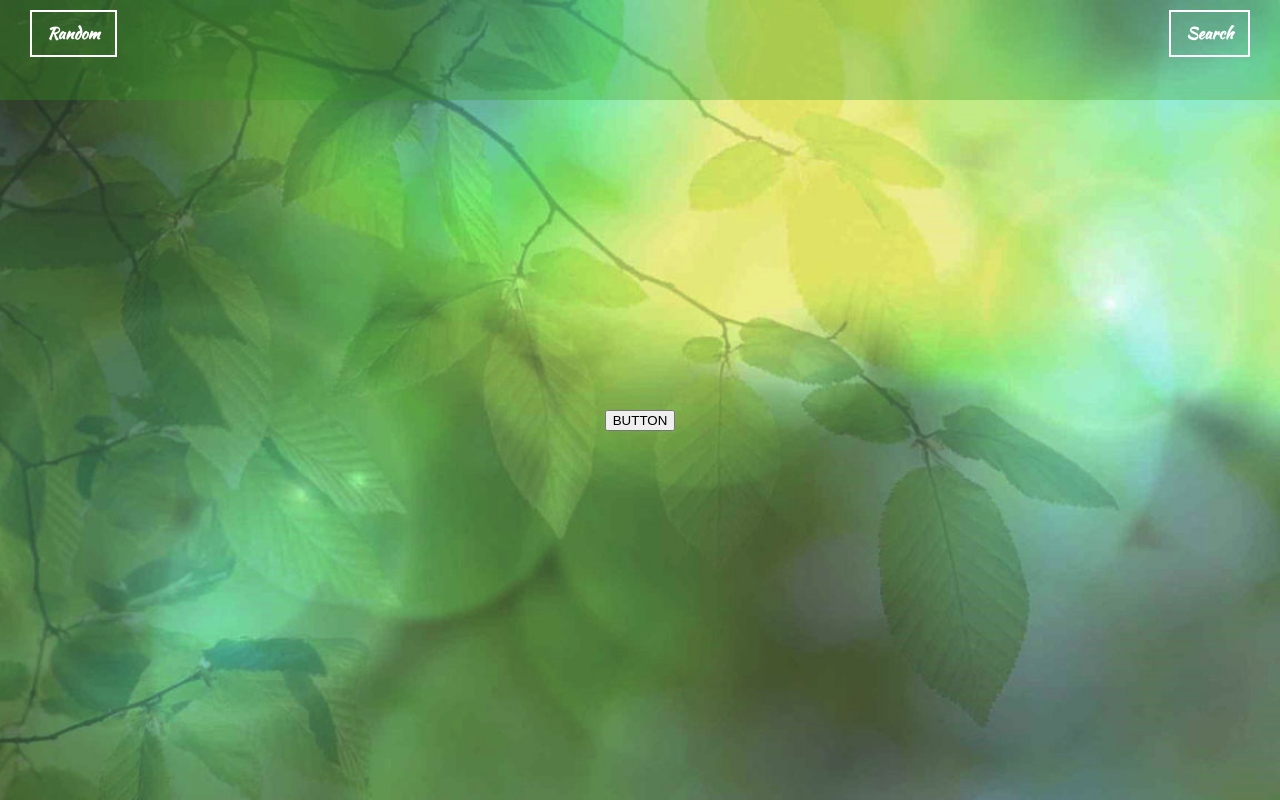
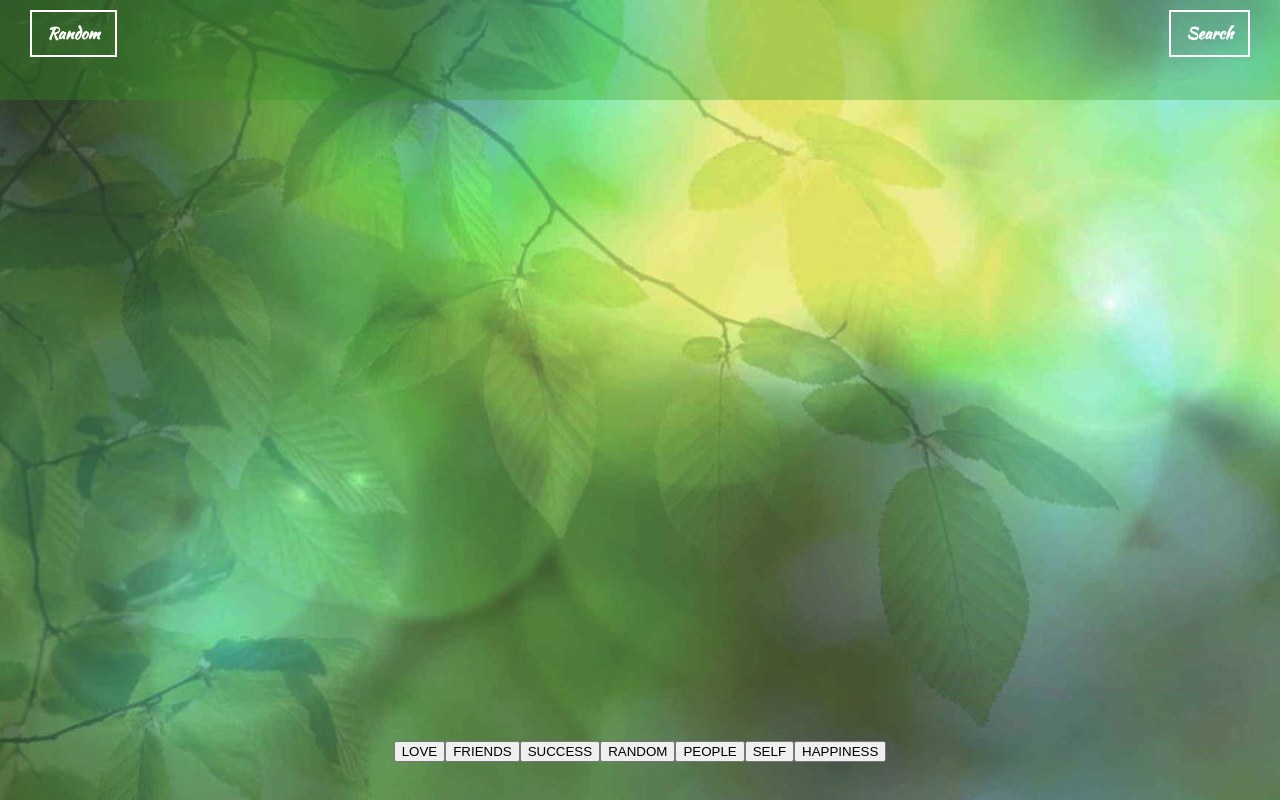
Before and after one commit to bguayante/SEIR-Project2, a React (Create React App) app in the folder project-2/: page / in a window 1280 px wide. Built offline with nearby package versions, Linux system fonts and the light colour scheme; no server answers.

Commit message:
buttons rendered and wired up

```diff
--- a/project-2/src/App.css
+++ b/project-2/src/App.css
@@ -36,11 +36,6 @@ p {
   font-size: 2rem;
   text-align: center;
   font-family: 'Kaushan Script', cursive;
-  cursor: pointer;
-}
-
-p:hover {
-  color: black
 }
 
 a {
@@ -61,3 +56,7 @@ a:hover{
 div{
   /* border: 1px solid black; */
 }
+
+.search {
+  text-align: center;
+}
--- a/project-2/src/App.js
+++ b/project-2/src/App.js
@@ -3,17 +3,44 @@ import Advice from './Advice';
 import Header from './Header';
 import './App.css';
 import Search from './Search';
-import { Route, Link } from 'react-router-dom';
 
 class App extends Component {
 	constructor(props) {
 		super(props);
 		this.state = {
+			array: [],
 			advice: '',
-			searchedAdvice: [],
-			queryTerm: 'love',
+			query: '',
 		};
 	}
+
+	//click button
+	//retrieve searched advice
+	//display random advice from searched advice
+
+	// RANDOM ADVICE FROM CATEGORY SOLUTION
+	// this.state.array.slips[
+	// Math.floor(Math.random() * this.state.array.slips.length)
+	// ].advice
+
+	valueHandler = (event) => {
+		this.setState({ query: event.target.value }, this.showSearchedAdvice);
+	};
+
+	showSearchedAdvice = () => {
+		const url = `https://api.adviceslip.com/advice${this.state.query}`;
+		fetch(url)
+			.then((response) => response.json())
+			.then((data) => {
+				this.setState({ array: data }, () => {
+					this.setState({
+						advice: this.state.array.slips[
+							Math.floor(Math.random() * this.state.array.slips.length)
+						].advice,
+					});
+				});
+			});
+	};
 
 	updateAdvice = () => {
 		const url = 'https://api.adviceslip.com/advice';
@@ -22,39 +49,10 @@ class App extends Component {
 			.then((data) => {
 				this.setState({ advice: data.slip.advice });
 			})
-			.then(console.log(this.state.advice))
 			.catch(console.error);
 	};
-	// RANDOM ADVICE FROM CATEGORY SOLUTION
-	// this.state.array.slips[
-	// Math.floor(Math.random() * this.state.array.slips.length)
-	// ].advice
 
-	showSearchedAdvice = () => {
-		const url = `https://api.adviceslip.com/advice/search/${this.state.queryTerm}`;
-		fetch(url)
-			.then((response) => response.json())
-			.then((data) => {
-				this.setState({ searchedAdvice: data });
-			})
-			.catch(console.error);
-		console.log(this.state.searchedAdvice);
-	};
-
-	searchFormChange = (event) => {
-		event.preventDefault();
-		this.setState({ queryTerm: event.target.value });
-	};
-
-	searchFormSubmit = (event) => {
-		event.preventDefault();
-		const search = event.target.value;
-		this.setState({ queryTerm: search });
-		this.showSearchedAdvice();
-		console.log(this.state.queryTerm);
-	};
-
-	componentWillMount() {
+	componentDidMount() {
 		this.updateAdvice();
 	}
 
@@ -70,15 +68,12 @@ class App extends Component {
 						/>
 					</div>
 					{/* <Route path='/' component={App}/> */}
-					<div className='search'>
-						<button onClick={this.showSearchedAdvice}>BUTTON</button>
-						{/* <Search
-				  		searchFormSubmit={this.searchFormSubmit}
-				  		searchString={this.state.queryTerm}
-			  			searchFormChange={this.searchFormChange}
-			  			showSearchedAdvice={this.showSearchedAdvice}
-			    		/> */}
-					</div>
+				</div>
+				<div className='search'>
+					<Search
+						valueHandler={this.valueHandler}
+						updateAdvice={this.updateAdvice}
+					/>
 				</div>
 			</>
 		);
--- a/project-2/src/Search.js
+++ b/project-2/src/Search.js
@@ -1,12 +1,33 @@
-import React, { Component } from 'react';
+import React from 'react';
 
-class Search extends Component {
-	render() {
-		return (
-			<h1>Something</h1>
-		);
-	};
-}
+function Search (props) {
+	return (
+		<>
+			<button value='/search/love' onClick={props.valueHandler}>
+				LOVE
+			</button>
+			<button value='/search/friend' onClick={props.valueHandler}>
+				FRIENDS
+			</button>
+			<button value='/search/fail' onClick={props.valueHandler}>
+				SUCCESS
+			</button>
+			<button value='null' onClick={props.updateAdvice}>
+				RANDOM
+			</button>
+			<button value='/search/people' onClick={props.valueHandler}>
+				PEOPLE
+			</button>
+			<button value='/search/self' onClick={props.valueHandler}>
+				SELF
+			</button>
+			<button value='/search/happ' onClick={props.valueHandler}>
+				HAPPINESS
+			</button>
+		</>
+	);
+};
+
 
 
 export default Search;
```
